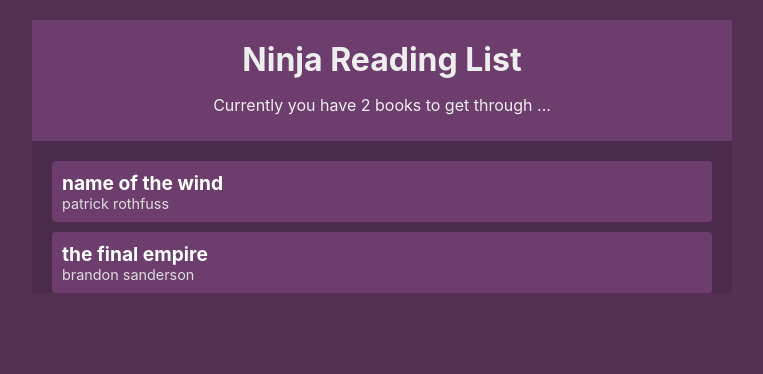
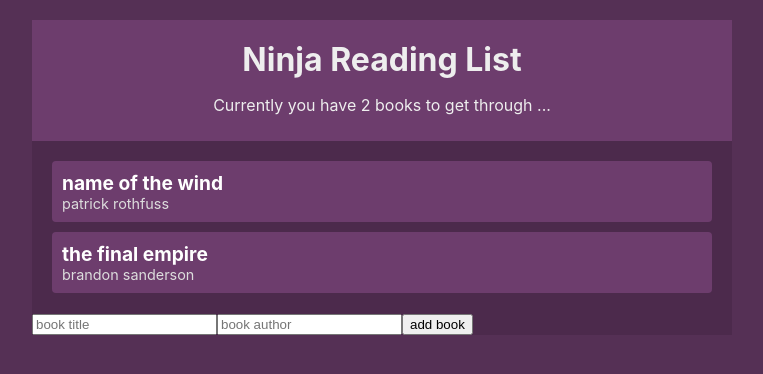
Before and after one commit to songwright/netninja-react-context-hooks-tutorial, a React (Create React App) app: page / in a window 1280 px wide. Shown: the top 374 px of the page, without its empty margins (258-1021 px from the left). Built offline with nearby package versions, Linux system fonts and the light colour scheme.

Commit message:
Imported BookForm into App.js

```diff
--- a/src/App.js
+++ b/src/App.js
@@ -2,6 +2,7 @@ import React from 'react';
 import BookContextProvider from './contexts/BookContext';
 import Navbar from './components/Navbar';
 import BookList from './components/BookList';
+import NewBookForm from './components/BookForm';
 
 function App() {
   return (
@@ -9,6 +10,7 @@ function App() {
       <BookContextProvider>
         <Navbar />
         <BookList />
+        <NewBookForm />
       </BookContextProvider>
     </div>
   );
```
